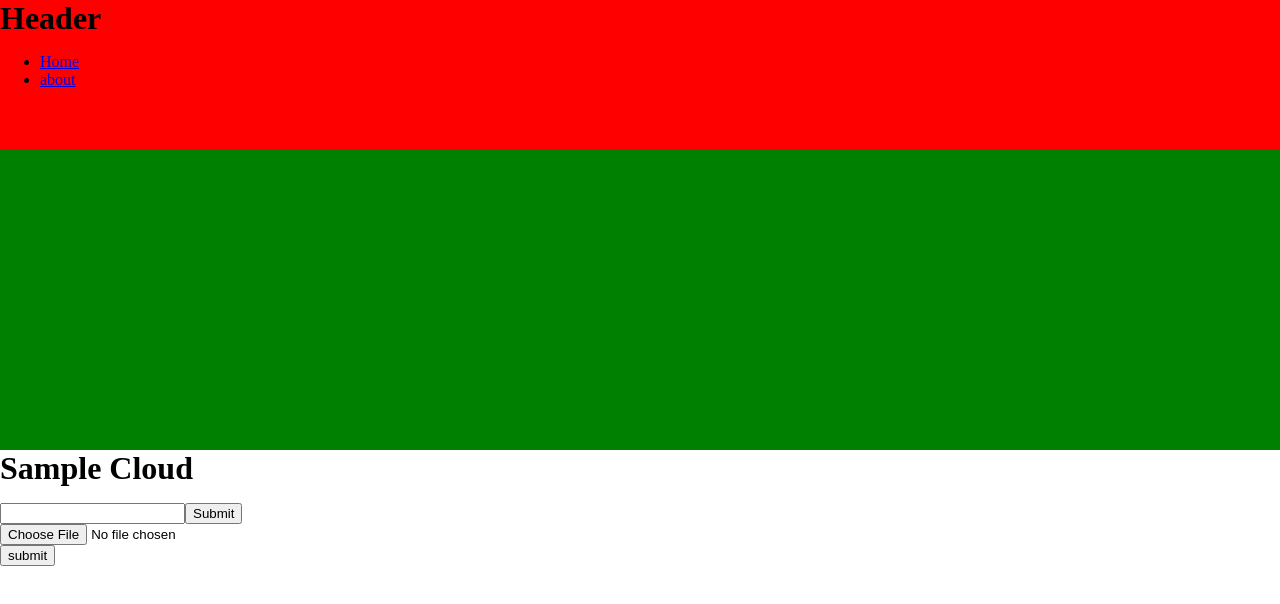
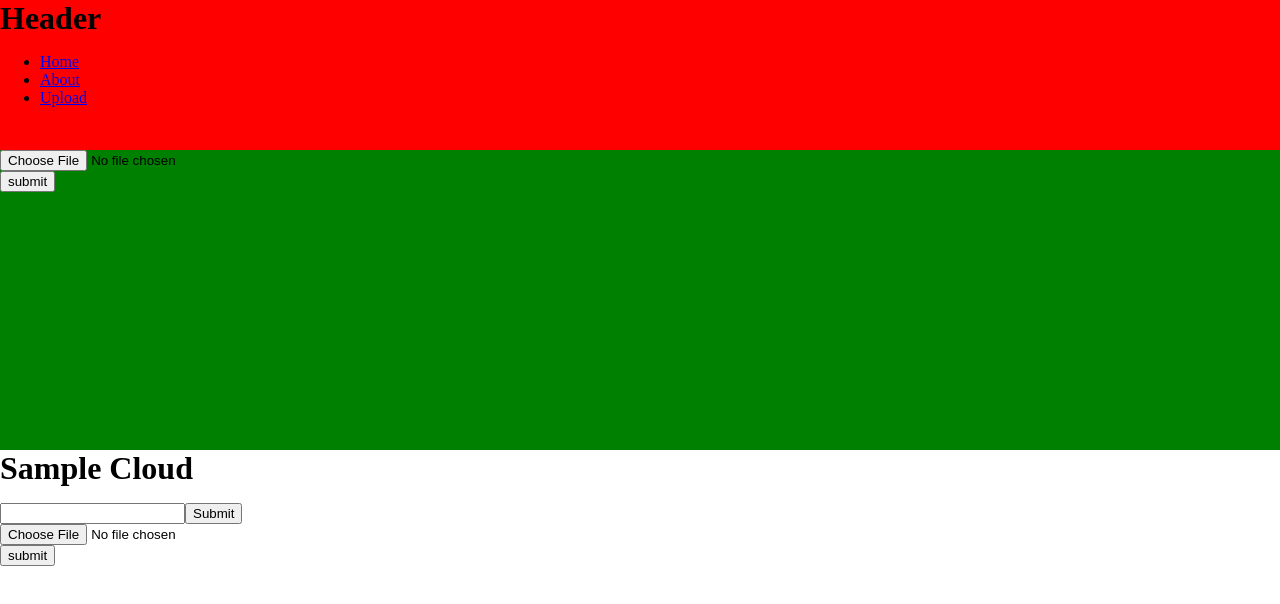
Before and after one commit to arunas-cesonis/SampleCloud, a React (Create React App) app in the folder client/: page /upload in a window 1280 px wide. Shown: the top 604 px of the page. Built offline with nearby package versions, Linux system fonts and the light colour scheme; no server answers.

Commit message:
Upload.jsx has been added..

```diff
--- a/client/src/components/Header.jsx
+++ b/client/src/components/Header.jsx
@@ -10,8 +10,9 @@ class Header extends Component {
 			<div className='headerCont'>
 				<h1>Header</h1>
 				<ul>
-					<li><Link to ='/'>Home</Link></li>
-					<li><Link to ='/about'>about</Link></li>
+					<li><Link to='/'>Home</Link></li>
+					<li><Link to='/about'>About</Link></li>
+					<li><Link to='/upload'>Upload</Link></li>
 				</ul>
 			</div>
 
--- a/client/src/components/Main.jsx
+++ b/client/src/components/Main.jsx
@@ -4,6 +4,7 @@ import '../css/main.css';
 //External Components to be loaded using 'react-router-dom module'
 import Home from './Home.jsx';
 import About from './About.jsx';
+import Upload from './Upload.jsx';
 
 //Basically this is a main Content or Content Loader
 class Main extends Component {
@@ -14,6 +15,8 @@ class Main extends Component {
 				<Switch>
 					<Route exact path='/' component={Home} />
 					<Route path='/about' component={About} />
+					<Route path='/upload' component={Upload} />
+					<Route path='/uploaded' render={() => <h1>File has been uploaded</h1>} />
 				</Switch>
 			</div>
 
--- a/client/src/components/Upload.jsx
+++ b/client/src/components/Upload.jsx
@@ -1,10 +1,12 @@
 import React, { Component } from 'react'
+import axios from 'axios';
 
 class Upload extends Component {
 	constructor(props){
 		super(props);
 		this.state = {
 			sampleURL: '',
+			redirectOnSuccess: false,
 		};
 		this.handleUpload = this.handleUpload.bind(this);
 	};
@@ -15,9 +17,15 @@ class Upload extends Component {
 		const data = new FormData();
 		data.append('file', this.uploadInput.files[0]);
 
+
 		//To implement later so user can choose their own name + add it to db meta
 		//data.append('filename', this.fileName.value);
+		//To figure out error handlers
+		axios.post('http://localhost:3010/api/upload', data);
 
+		this.setState({ redirectOnSuccess: true });
+
+		/*
 		fetch('http://localhost:3010/api/upload', {
 			method: 'POST',
 			body: data,
@@ -25,8 +33,16 @@ class Upload extends Component {
 			console.log(data);
 			response.json()
 		});
+		*/
 	}
 	render(){
+		if(this.state.redirectOnSuccess){
+			return (
+				<div>
+					<h1>Uploaded</h1>
+				</div>
+			);
+		}
 		return (
 			<form onSubmit={this.handleUpload}>
 				<input ref={(ref) => {this.uploadInput = ref; }} type='file' />
```
